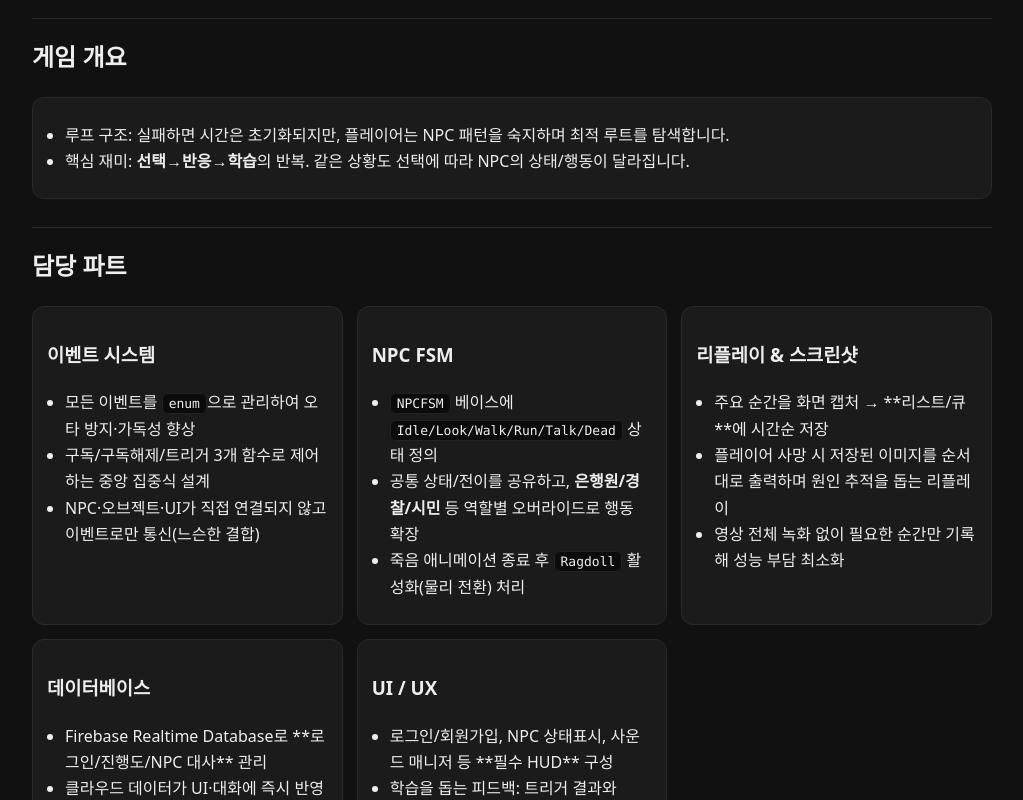
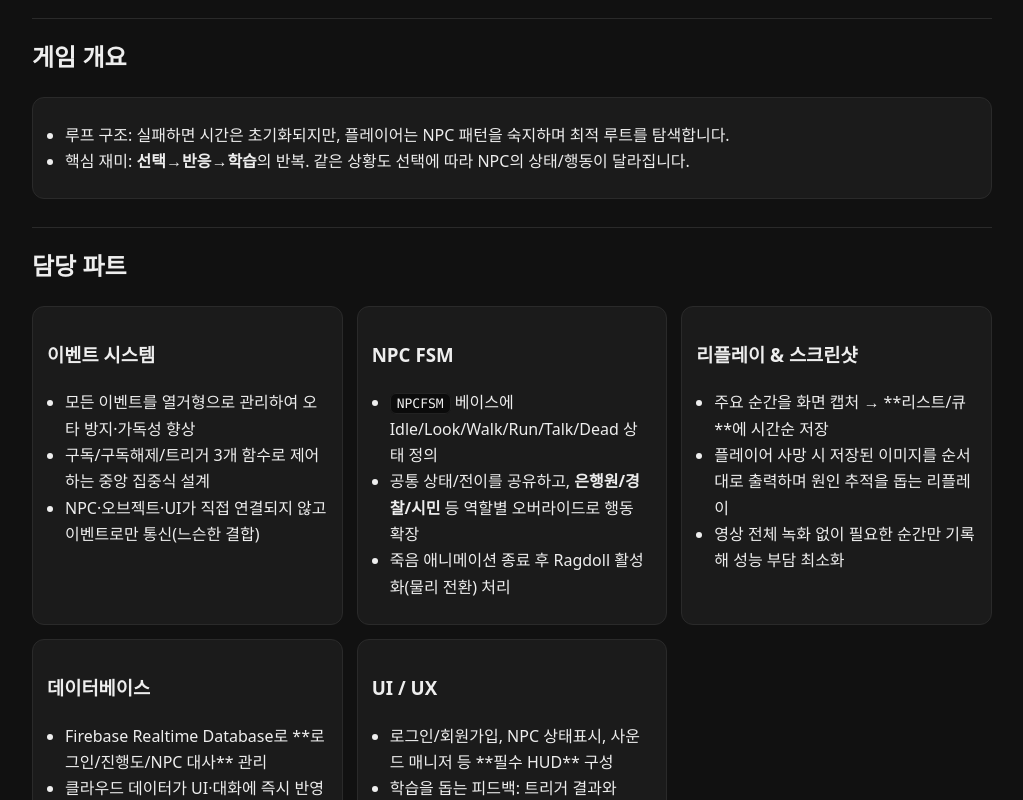
Before and after one commit to mingukHa/mingukHa.github.io, a plain HTML site: page projects/rewind.html in a window 1280 px wide. Shown: the part 499-1299 px from the top of the page, without its empty margins (128-1151 px from the left). Drawn offline with Linux system fonts and the light colour scheme.

Commit message:
Update rewind.html

```diff
--- a/projects/rewind.html
+++ b/projects/rewind.html
@@ -65,7 +65,7 @@
       <div class="card">
         <h3>이벤트 시스템</h3>
         <ul>
-          <li>모든 이벤트를 <span class="mono">enum</span>으로 관리하여 오타 방지·가독성 향상</li>
+          <li>모든 이벤트를 열거형으로 관리하여 오타 방지·가독성 향상</li>
           <li>구독/구독해제/트리거 3개 함수로 제어하는 중앙 집중식 설계</li>
           <li>NPC·오브젝트·UI가 직접 연결되지 않고 이벤트로만 통신(느슨한 결합)</li>
         </ul>
@@ -73,9 +73,9 @@
       <div class="card">
         <h3>NPC FSM</h3>
         <ul>
-          <li><span class="mono">NPCFSM</span> 베이스에 <span class="mono">Idle/Look/Walk/Run/Talk/Dead</span> 상태 정의</li>
+          <li><span class="mono">NPCFSM</span> 베이스에Idle/Look/Walk/Run/Talk/Dead 상태 정의</li>
           <li>공통 상태/전이를 공유하고, <strong>은행원/경찰/시민</strong> 등 역할별 오버라이드로 행동 확장</li>
-          <li>죽음 애니메이션 종료 후 <span class="mono">Ragdoll</span> 활성화(물리 전환) 처리</li>
+          <li>죽음 애니메이션 종료 후 Ragdoll 활성화(물리 전환) 처리</li>
         </ul>
       </div>
       <div class="card">
```
